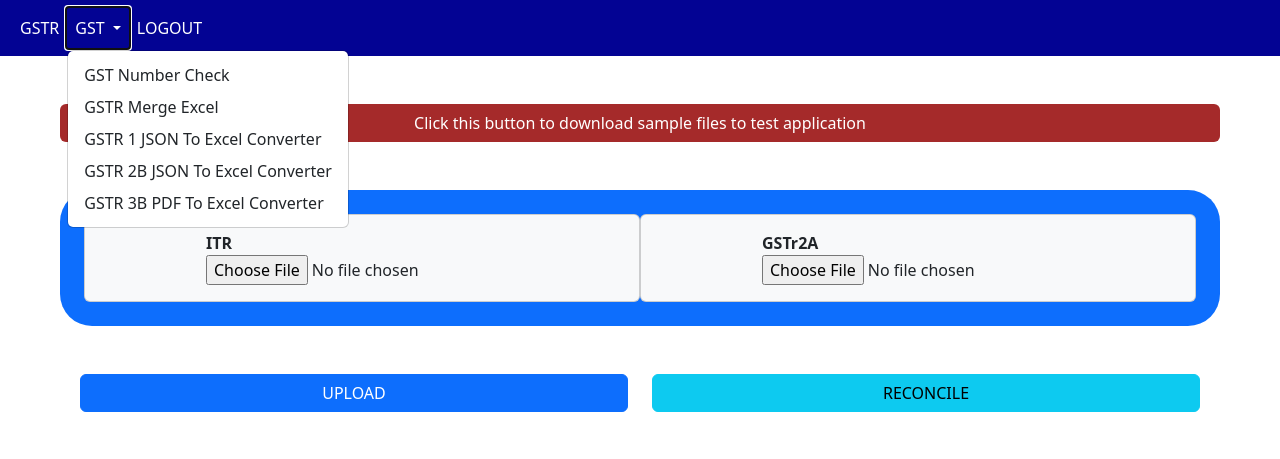
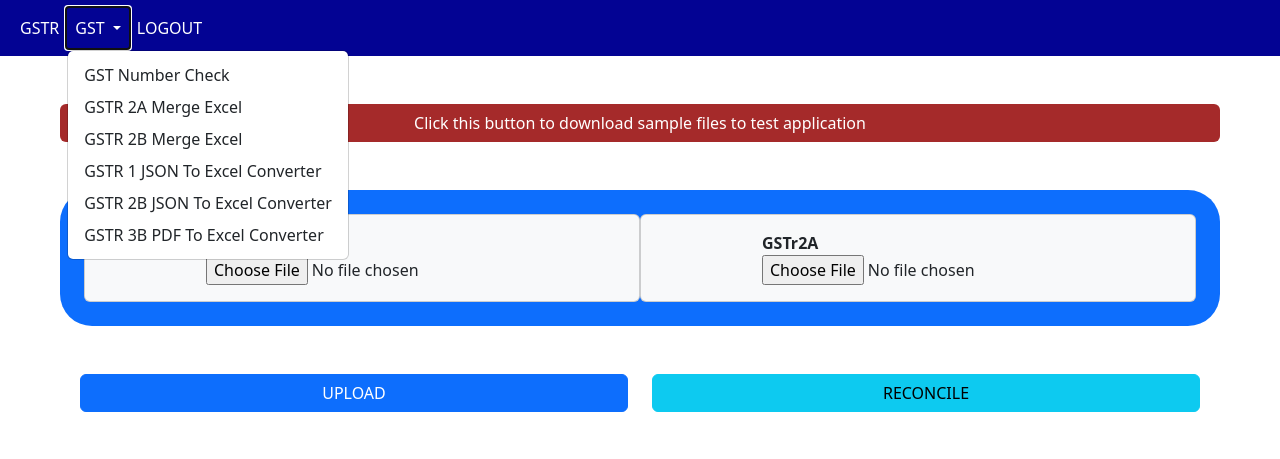
Before and after one commit to Pumpkin-cod/efficient_apps, a Django app: page /gstr_home/ in a window 1280 px wide, after a click on "GST". Shown: the top 459 px of the page. Run offline with Django 4.2, Linux system fonts and the light colour scheme; the visitor is signed in with stand-in values (Sample User, id 1); some libraries are stand-ins or nearby versions.

Commit message:
minor changes in gst number check table, seperated the top navbar to header.html file and extended it to different pages

```diff
--- a/gst/urls.py
+++ b/gst/urls.py
@@ -4,4 +4,5 @@ from . import views
 app_name='gst'
 urlpatterns = [
     path('gst_number_check', views.gst_number_check, name='gst_number_check'),
+    path('gstr_merge_excel', views.gstr_merge_excel, name='gstr_merge_excel'),
 ]
--- a/templates/base.html
+++ b/templates/base.html
@@ -45,7 +45,6 @@
 
     {% block content %}
 
-
     {% endblock content %}
     <script src="https://cdn.jsdelivr.net/npm/bootstrap@5.2.3/dist/js/bootstrap.bundle.min.js" integrity="sha384-kenU1KFdBIe4zVF0s0G1M5b4hcpxyD9F7jL+jjXkk+Q2h455rYXK/7HAuoJl+0I4" crossorigin="anonymous"></script>
     <script src="https://cdn.jsdelivr.net/npm/sweetalert2@11"></script>
--- a/templates/gstr_home.html
+++ b/templates/gstr_home.html
@@ -1,4 +1,5 @@
 {% extends 'base.html' %}
+
 {% load static %}
 {% block title %} GSTR {% endblock title %}
 {% block css %}
@@ -7,38 +8,7 @@
 {% block content %}
 
 <div class="container">
-    <div class="row sectionOne">
-        <nav class="navbar navbar-expand-lg navbar-light">
-            <div class="container-fluid">
-              <!-- <a class="navbar-brand" href="#">Navbar</a> -->
-              <button class="navbar-toggler" type="button" data-bs-toggle="collapse" data-bs-target="#navbarNavDropdown" aria-controls="navbarNavDropdown" aria-expanded="false" aria-label="Toggle navigation">
-                <span class="navbar-toggler-icon"></span>
-              </button>
-              <div class="collapse navbar-collapse" id="navbarNavDropdown">
-                <ul class="navbar-nav">
-                  <li class="nav-item">
-                    <a class="nav-link active" aria-current="page" href="#">GSTR</a>
-                  </li>
-                  <li class="nav-item dropdown">
-                    <a class="nav-link dropdown-toggle" href="#" id="navbarDropdownMenuLink" role="button" data-bs-toggle="dropdown" aria-expanded="false">
-                      GST
-                    </a>
-                    <ul class="dropdown-menu" aria-labelledby="navbarDropdownMenuLink">
-                      <li><a class="dropdown-item" href="{% url 'gst:gst_number_check' %}">GST Number Check</a></li>
-                      <li><a class="dropdown-item" href="#">GSTR Merge Excel</a></li>
-                      <li><a class="dropdown-item" href="#">GSTR 1 JSON To Excel Converter</a></li>
-                      <li><a class="dropdown-item" href="#">GSTR 2B JSON To Excel Converter</a></li>
-                      <li><a class="dropdown-item" href="#">GSTR 3B PDF To Excel Converter</a></li>
-                    </ul>
-                  </li>
-                  <li class="nav-item">
-                    <a class="nav-link" href="{% url 'core:logout' %}">LOGOUT</a>
-                  </li>
-                </ul>
-              </div>
-            </div>
-          </nav>
-    </div>
+    {% include 'header.html' %}
     <div class="mt-5 ps-5 pe-5">
        <a href="{% url 'core:download_sample_file' %}"><button type="button" class="btn col-12 sample-btn">Click this button to download sample files to test application</button></a>
     </div>
--- /dev/null
+++ b/templates/header.html
@@ -0,0 +1,33 @@
+<div class="row sectionOne">
+    <nav class="navbar navbar-expand-lg navbar-light">
+        <div class="container-fluid">
+          <!-- <a class="navbar-brand" href="#">Navbar</a> -->
+          <button class="navbar-toggler" type="button" data-bs-toggle="collapse" data-bs-target="#navbarNavDropdown" aria-controls="navbarNavDropdown" aria-expanded="false" aria-label="Toggle navigation">
+            <span class="navbar-toggler-icon"></span>
+          </button>
+          <div class="collapse navbar-collapse" id="navbarNavDropdown">
+            <ul class="navbar-nav">
+              <li class="nav-item">
+                <a class="nav-link active" aria-current="page" href="{% url 'core:gstr_home' %}">GSTR</a>
+              </li>
+              <li class="nav-item dropdown">
+                <a class="nav-link dropdown-toggle" href="#" id="navbarDropdownMenuLink" role="button" data-bs-toggle="dropdown" aria-expanded="false">
+                  GST
+                </a>
+                <ul class="dropdown-menu" aria-labelledby="navbarDropdownMenuLink">
+                  <li><a class="dropdown-item" href="{% url 'gst:gst_number_check' %}">GST Number Check</a></li>
+                  <li><a class="dropdown-item" href="#">GSTR 2A Merge Excel</a></li>
+                  <li><a class="dropdown-item" href="#">GSTR 2B Merge Excel</a></li>
+                  <li><a class="dropdown-item" href="#">GSTR 1 JSON To Excel Converter</a></li>
+                  <li><a class="dropdown-item" href="#">GSTR 2B JSON To Excel Converter</a></li>
+                  <li><a class="dropdown-item" href="#">GSTR 3B PDF To Excel Converter</a></li>
+                </ul>
+              </li>
+              <li class="nav-item">
+                <a class="nav-link" href="{% url 'core:logout' %}">LOGOUT</a>
+              </li>
+            </ul>
+          </div>
+        </div>
+      </nav>
+</div>
```
Also changed, not shown: gst/views.py (+6 -1 lines), templates/gst/check_number.html (+4 -35 lines).
